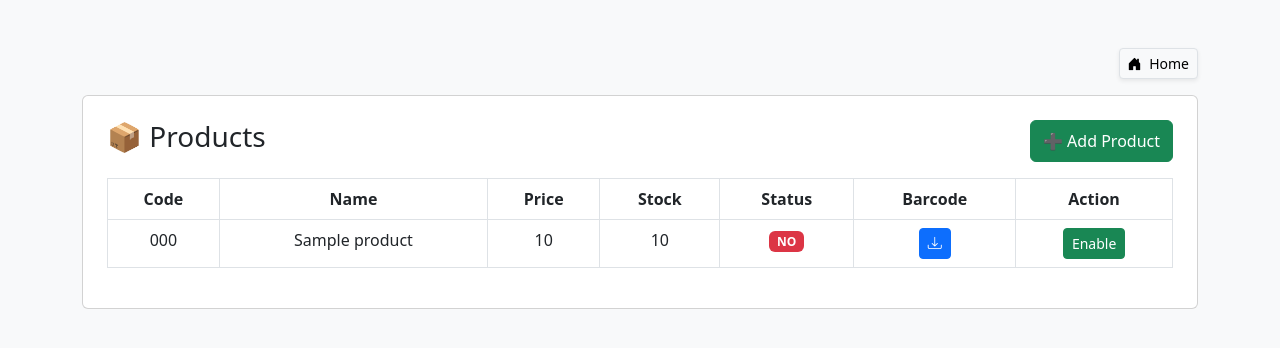
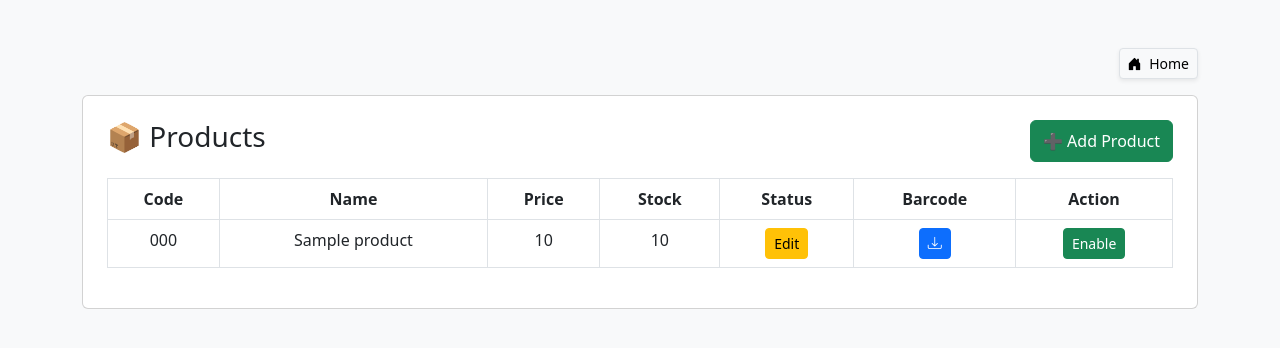
Before and after one commit to jaymedeveloper/Shop-Management, a Flask app: page /products in a window 1280 px wide. Shown: the top 348 px of the page. Run offline with Flask 3, Linux system fonts and the light colour scheme; a database or web service that is not in the repository returns one stand-in record (values such as "Sample title"); some libraries are stand-ins or nearby versions.

Commit message:
Update products.html

```diff
--- a/templates/products.html
+++ b/templates/products.html
@@ -59,12 +59,11 @@
                         <td>{{ p[2] }}</td>
                         <td>{{ p[3] }}</td>
 
-                        <td>
-                            {% if p[4] == 1 %}
-                                <span class="badge bg-success">YES</span>
-                            {% else %}
-                                <span class="badge bg-danger">NO</span>
-                            {% endif %}
+                       <td>
+                            <button class="btn btn-warning btn-sm"
+                                onclick="openEditModal('{{ p[0] }}','{{ p[1] }}','{{ p[2] }}','{{ p[3] }}')">
+                                Edit
+                            </button>
                         </td>
 
                         <td>
@@ -111,6 +110,27 @@
             </div>
         </div>
     </div>
+    <!-- Edit Modal -->
+<div class="modal fade" id="editModal">
+    <div class="modal-dialog">
+        <div class="modal-content p-3">
+
+            <h5>Edit Product</h5>
+
+            <!-- Hidden field (code ke liye) -->
+            <input type="hidden" id="edit_code">
+
+            <!-- Editable fields -->
+            <input type="text" id="edit_name" class="form-control mb-2" placeholder="Name">
+            <input type="number" id="edit_price" class="form-control mb-2" placeholder="Price">
+            <input type="number" id="edit_stock" class="form-control mb-3" placeholder="Stock">
+
+            <!-- Update button -->
+            <button class="btn btn-primary" onclick="updateProduct()">Update</button>
+
+        </div>
+    </div>
+</div>
 
     <!-- Result Modal -->
     <div class="modal fade" id="resultModal" tabindex="-1">
@@ -223,6 +243,41 @@
         function reload() {
             setTimeout(() => location.reload(), 20);
         }
+
+        function openEditModal(code, name, price, stock) {
+    document.getElementById("edit_code").value = code;
+    document.getElementById("edit_name").value = name;
+    document.getElementById("edit_price").value = price;
+    document.getElementById("edit_stock").value = stock;
+
+    let modal = new bootstrap.Modal(document.getElementById('editModal'));
+    modal.show();
+}
+
+function updateProduct() {
+
+    let code = document.getElementById("edit_code").value;
+    let name = document.getElementById("edit_name").value;
+    let price = document.getElementById("edit_price").value;
+    let stock = document.getElementById("edit_stock").value;
+
+    fetch("/api/update-product", {
+        method: "POST",
+        headers: {
+            "Content-Type": "application/json"
+        },
+        body: JSON.stringify({ code, name, price, stock })
+    })
+    .then(res => res.json())
+    .then(data => {
+        if (data.status === "success") {
+            alert("Updated ✅");
+            location.reload();
+        } else {
+            alert("Error");
+        }
+    });
+}
     </script>
 
     <script src="https://cdn.jsdelivr.net/npm/bootstrap@5.3.0/dist/js/bootstrap.bundle.min.js"></script>
```
